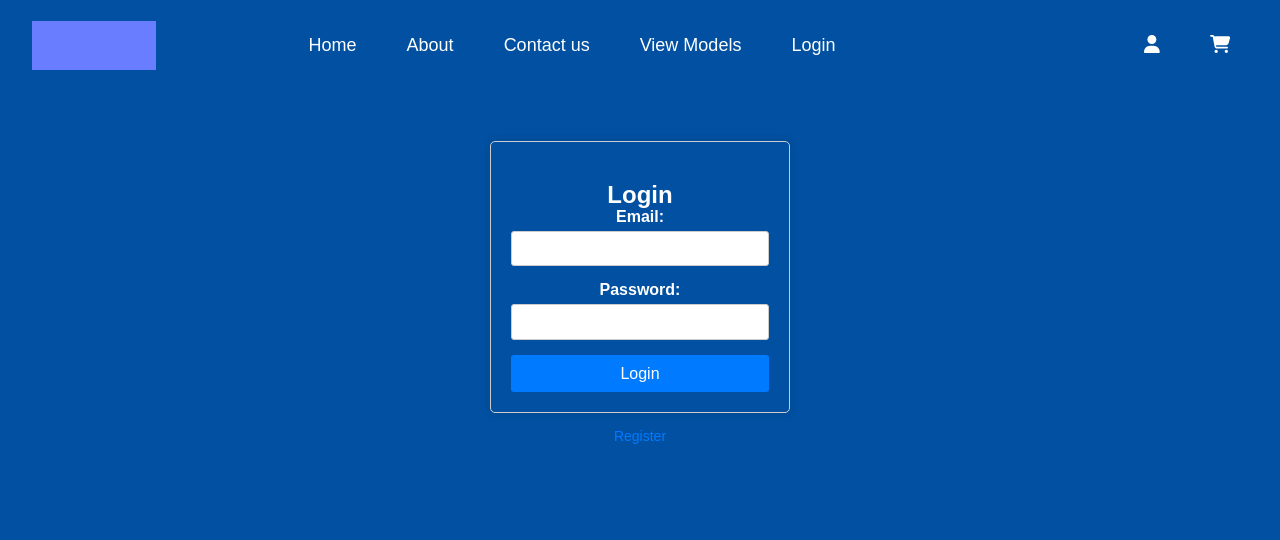
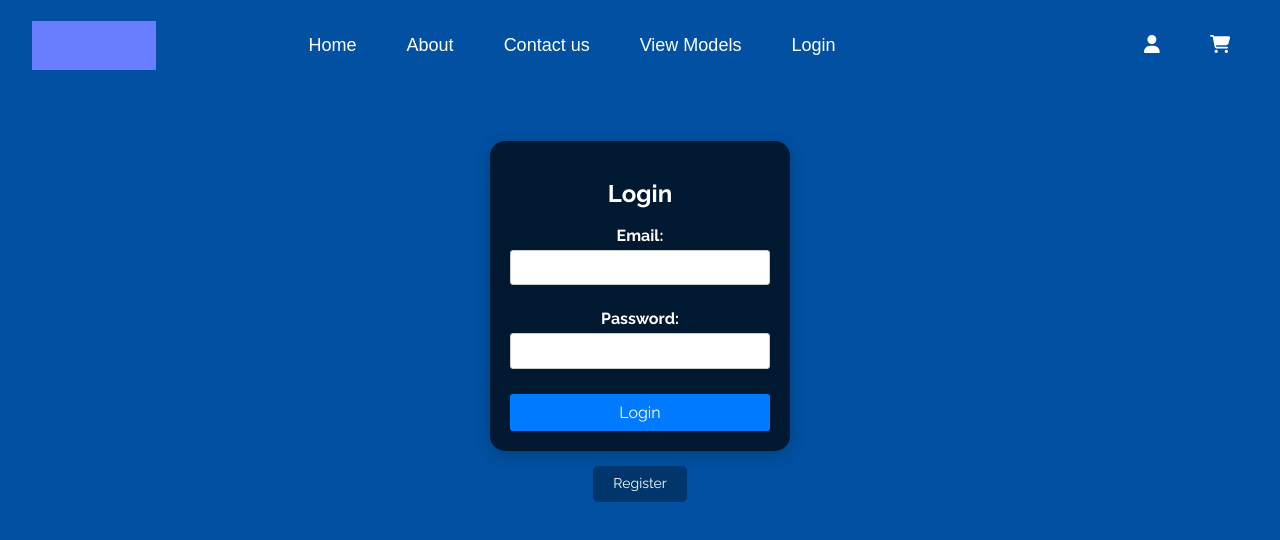
Before and after one commit to AliNiakan/shoe-shop, a React (Create React App) app: page /login in a window 1280 px wide. Shown: the top 540 px of the page. Built offline with nearby package versions, Linux system fonts and the light colour scheme; grey boxes are pictures that could not be loaded.

Commit message:
fix: Improve style

```diff
--- a/src/components/Authentication/Authentication.css
+++ b/src/components/Authentication/Authentication.css
@@ -1,5 +1,7 @@
+@import url('https://fonts.googleapis.com/css2?family=Poppins:ital,wght@0,100;0,200;0,300;0,400;0,500;0,600;0,700;0,800;0,900;1,100;1,200;1,300;1,400;1,500;1,600;1,700;1,800;1,900&family=Raleway:ital,wght@0,100..900;1,100..900&display=swap');
 .auth-page {
     display: flex;
+    font-family: "Raleway", sans-serif;
     flex-direction: column;
     align-items: center;
     margin-top: 50px;
@@ -8,14 +10,27 @@
 .auth-container {
     width: 300px;
     padding: 20px;
-    border: 1px solid #ccc;
-    border-radius: 5px;
-    box-shadow: 0 0 10px rgba(0, 0, 0, 0.1);
+    border: none;
+    background-color: rgba(0, 0, 0, 0.7);
+    border-radius: 15px;
+    box-shadow: 0 4px 15px rgba(0, 0, 0, 0.2);
     text-align: center;
+    transition: transform 0.3s ease, box-shadow 0.3s ease;
 }
 
+.auth-container h2{
+    margin-bottom: 20px;
+}
+
+
+.auth-container:hover {
+    transform: scale(1.05);
+    box-shadow: 0 6px 20px rgba(0, 0, 0, 0.3);
+}
+
+
 .auth-input-group {
-    margin-bottom: 15px;
+    margin-bottom: 25px;
 }
 
 .auth-input-group label {
@@ -51,11 +66,16 @@
     margin-top: 15px;
     background: none;
     border: none;
-    color: #007bff;
+    color: #ffffff;
     cursor: pointer;
     font-size: 14px;
+    padding: 10px 20px;
+    background-color: rgba(0, 0, 0, 0.322);
+    border-radius: 5px;
+    transition: color 0.3s ease, background-color 0.3s ease;
 }
 
 .toggle-auth-button:hover {
-    color: #0056b3;
+    background-color: rgba(0, 0, 0, 0.479);
+
 }
```
